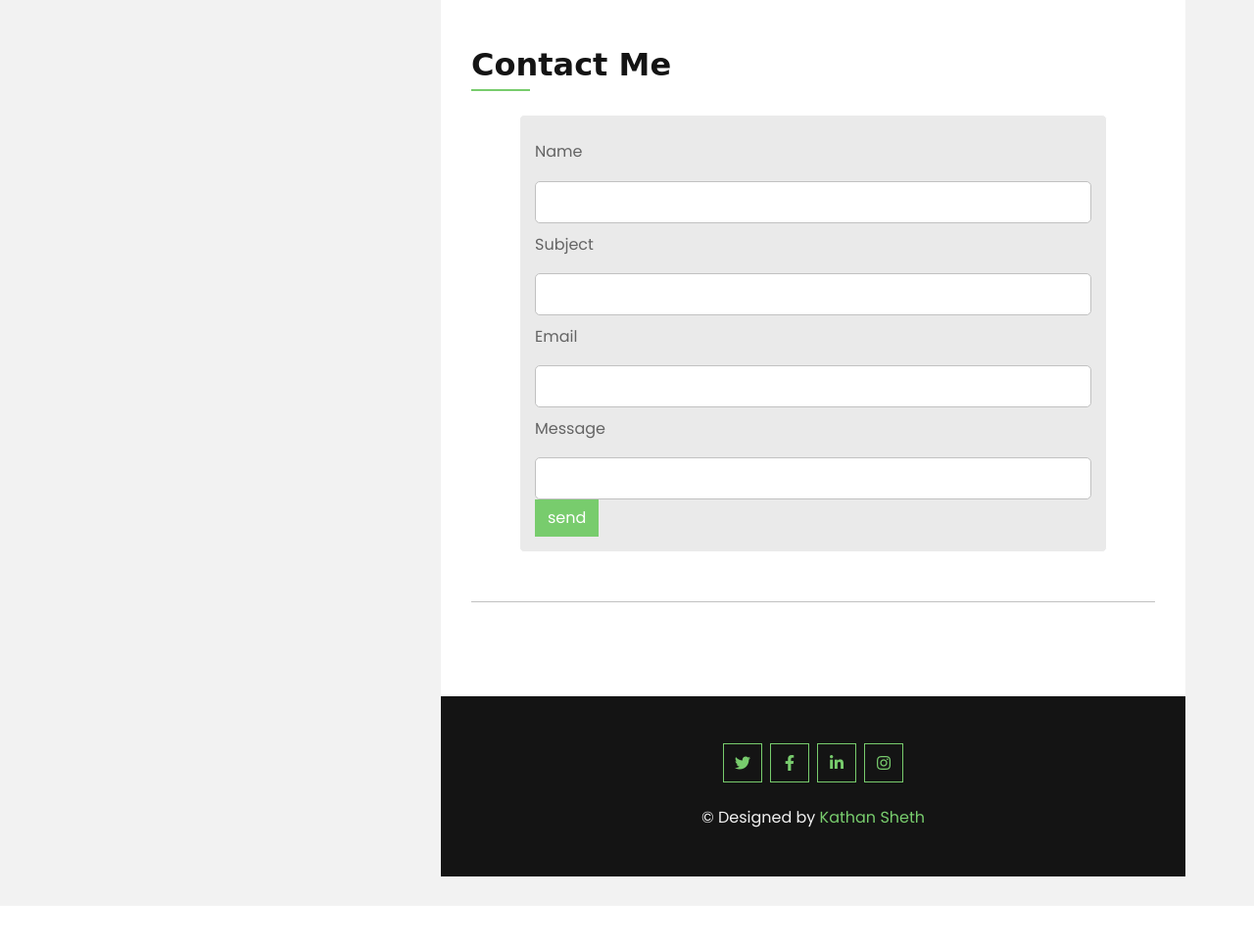
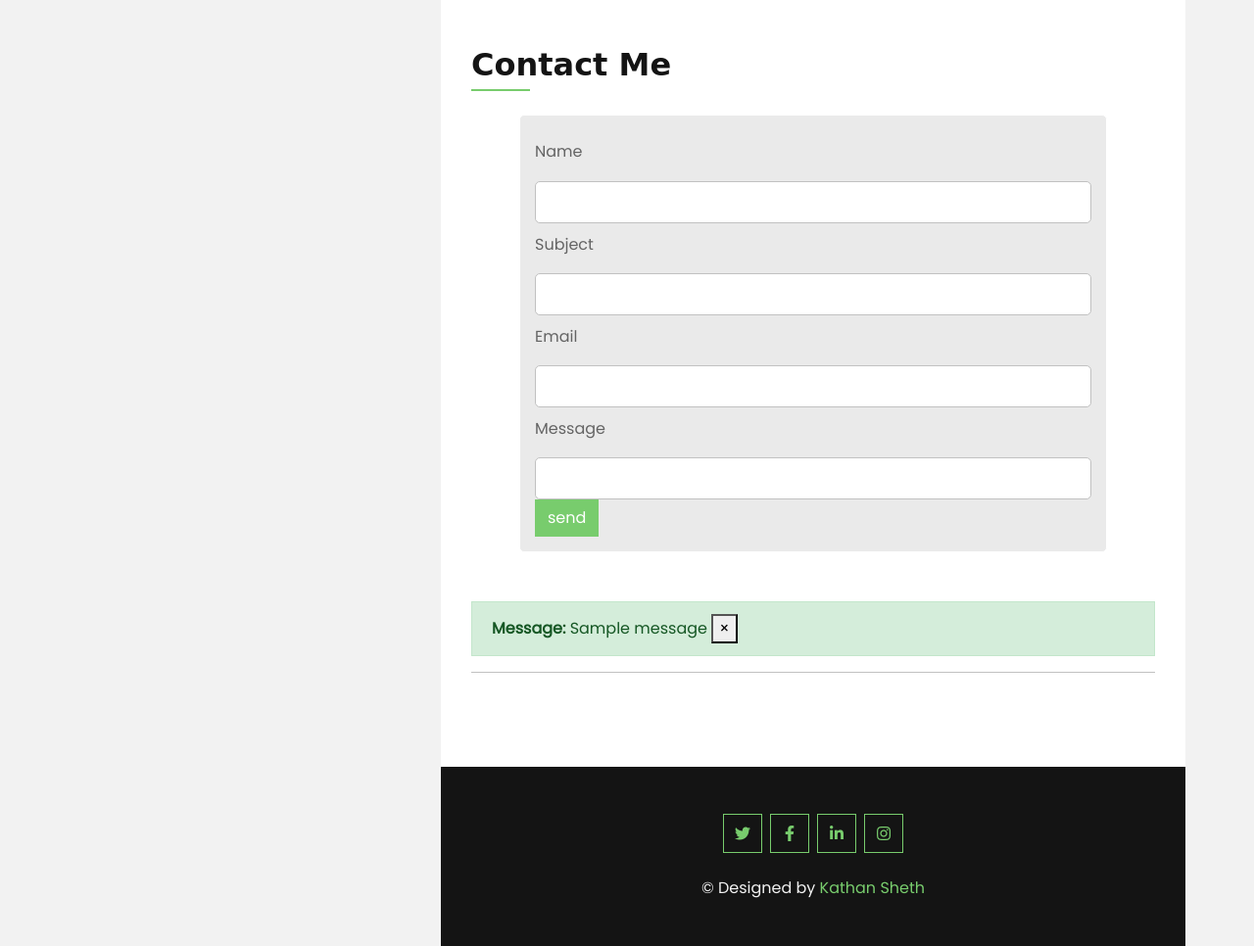
Before and after one commit to Kathan1999/Private_website, a Django app: page / in a window 1280 px wide. Shown: the part 2456-3422 px from the top of the page at 98% size. Before the commit the page ends 3381 px from the top, so only its background shows below. Run offline with Django 5.2, Linux system fonts and the light colour scheme; one stand-in notice (Sample message) is shown; some libraries are stand-ins or nearby versions; some web fonts are replaced.

Commit message:
message section has been done

```diff
--- a/Home/templates/index.html
+++ b/Home/templates/index.html
@@ -108,6 +108,8 @@
                     <i class="fas fa-2x fa-angle-double-right text-primary"></i>
                 </div>
             </div>
+
+            <!-- message section -->
             <div class="content">
                 <!-- About Start -->
                 <div class="container bg-white py-5">
@@ -301,6 +303,17 @@
                                   </form>
                                 </div>
 
+                                <!-- message section -->
+                                {% for message in messages %}
+                                <div class="alert alert-{{ message.tags }} alert-dismissible fade show container" role="alert">
+                                    <strong>Message: </strong>{{message}}
+                                    <button type="submit" clas="close" data-dismiss="alert" aria-label="Close">
+                                    <span aria-hidden="true">&times;</span>
+                                    </button>
+                                </div>
+                                {% endfor %}
+            <!-- message section -->
+
                         </div>
                     </div>
                 </div>
--- a/Home/views.py
+++ b/Home/views.py
@@ -1,5 +1,6 @@
 from django.shortcuts import render
 from Home.models import Contact
+from django.contrib import messages
 # Create your views here.
 def index(request):
     if request.method == 'POST':
@@ -9,4 +10,5 @@ def index(request):
         message = request.POST.get('message')
         contact = Contact(name=name, email=email, subject=subject, message=message)
         contact.save()
+        messages.success(request, "Your message has been successfully sent")
     return render(request, 'index.html')
--- a/Private/settings.py
+++ b/Private/settings.py
@@ -11,6 +11,8 @@ https://docs.djangoproject.com/en/5.2/ref/settings/
 """
 
 from pathlib import Path
+from django.contrib.messages import constants as messages
+import os
 
 # Build paths inside the project like this: BASE_DIR / 'subdir'.
 BASE_DIR = Path(__file__).resolve().parent.parent
@@ -117,6 +119,10 @@ USE_TZ = True
 
 STATIC_URL = 'static/'
 
+MESSAGE_TAGS = {
+    messages.ERROR: 'danger'
+}
+
 # Default primary key field type
 # https://docs.djangoproject.com/en/5.2/ref/settings/#default-auto-field
 
```
Also changed, not shown: db.sqlite3.
